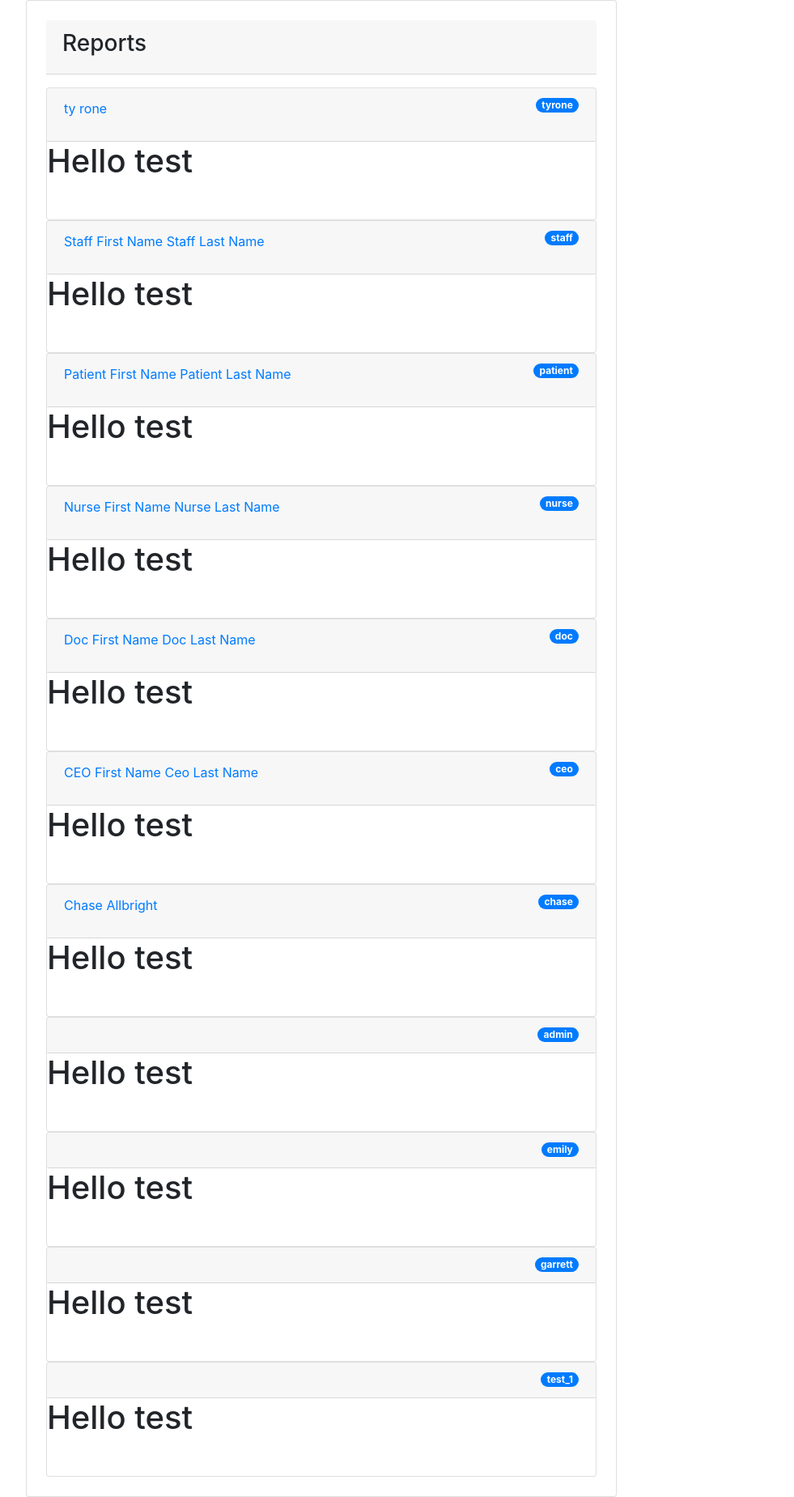
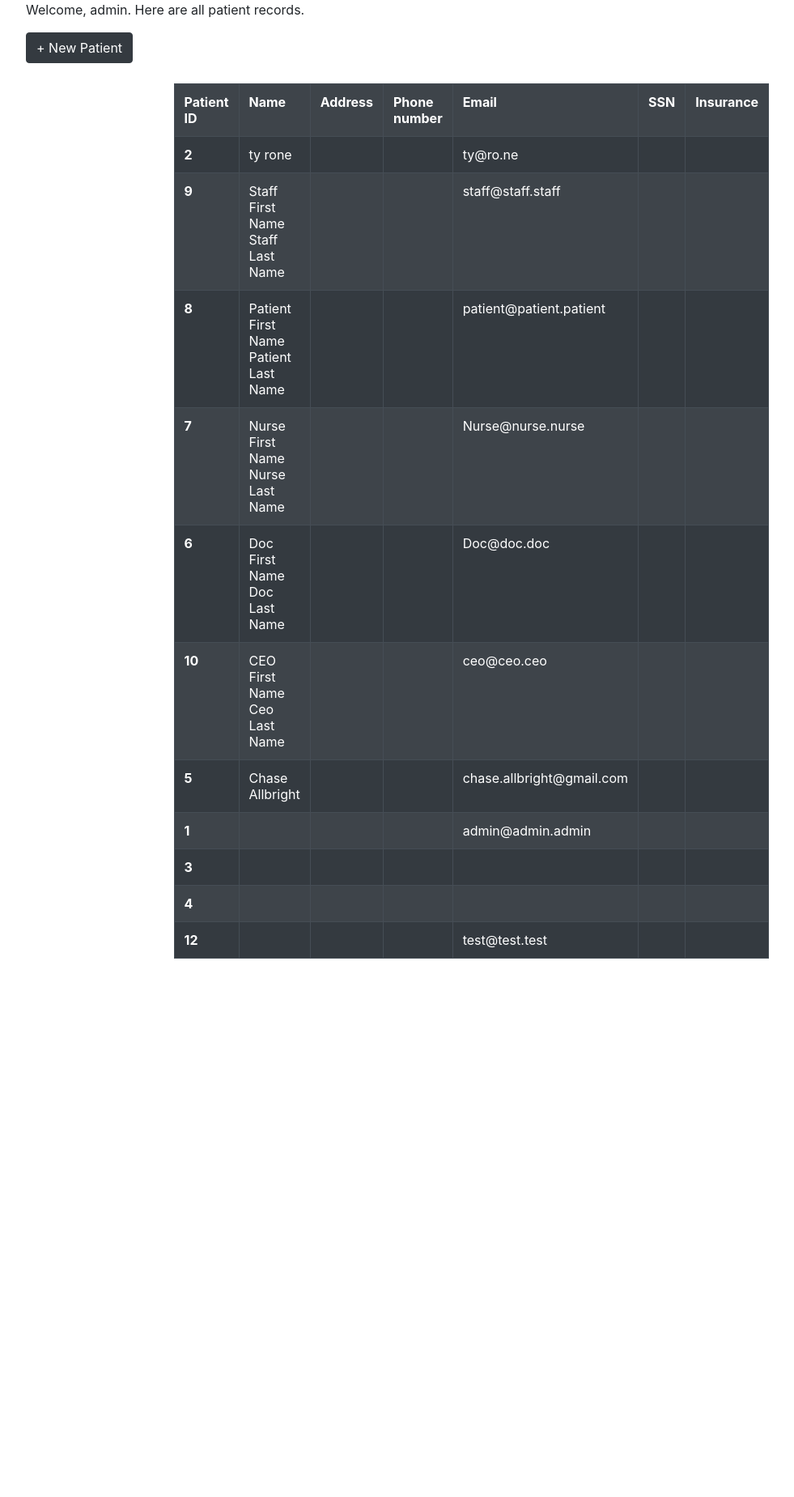
Before and after one commit to Kallbrig/Healthcare-Management-System, a Django app: page /records/ in a window 1280 px wide. Shown: the part 104-1953 px from the top of the page at 81% size, without its empty margins (53-1034 px from the left). After the commit the page ends 1304 px from the top, so only its background shows below. Run offline with Django 3.2, Linux system fonts and the light colour scheme; the first user in the database is signed in; data comes from the database, SQL or seed files in the repository; some libraries are stand-ins or nearby versions.

Commit message:
adding new patient, updated patientrecord list, working on individual record lists and new record

```diff
--- a/src/records/templates/records_list.html
+++ b/src/records/templates/records_list.html
@@ -4,40 +4,39 @@
     {# This Needs Serious Work#}
 
 
-    <div class="card p-4 float">
-        <div class="card-header mb-3"><h3>Reports</h3></div>
-        {% for object in object_list %}
-            {% if object %}
+    {% if user.is_authenticated %}
+        <p>Welcome, {{ user.get_username }}. Here are all patient records.</p>
+        {% endif %}
 
-                <div id="acordian">
-                    <div class="card">
+    <a href="#" class="btn btn-dark" style="margin-bottom: 25px"> + New Patient</a>
 
-                        <button id=""  class="card-header btn btn-link" data-toggle="collapse"
-                                data-target="#{{ object.username }}"
-                                aria-expanded="false" aria-controls="{{ object.username }}">
+                <div class=" justify-content-center">
+                    <table style="margin-left: 25%" class="table table-dark table-striped table-bordered table-hover">
+                        <tr>
+                            <th scope="col">Patient ID</th>
+                            <th scope="col">Name</th>
+                            <th scope="col">Address</th>
+                            <th scope="col">Phone number</th>
+                            <th scope="col">Email</th>
+                            <th scope="col">SSN</th>
+                            <th scope="col">Insurance</th>
+                        </tr>
+                            {% for object in object_list %}
+                                {% if object %}
+                        <tr>
+                            <th scope="row">{{object.pk}} </th>
+                            <td>{{ object.get_full_name }}</td>
+                            <td>{{ object.get_address }}</td>
+                            <td>{{ object.get_phone }}</td>
+                            <td>{{ object.email }}</td>
+                            <td>{{ object.ssn }}</td>
+                            <td>{{ object.insurance }}</td>
+                        </tr>
+                                {% endif %}
+                             {% endfor %}
 
-                            <p class="float-left">{{ object.get_full_name }}</p>
-                            <span class="badge badge-primary badge-pill float-right">{{ object.username }}</span>
-
-                        </button>
-<!-- A commit -->
-                        <h1>Hello test</h1>
-
-                        <div id="{{ object.username }}"  class="card-body" >
-                            {% for report in object.report_set.all %}
-
-                                <ul id="" class="list-group">
-                                    <a id="{% url 'report' report.id %}" href="{{ report.id }}" class="list-group-item list-group-item-action">{{ report }}</a>
-                                </ul>
-
-                            {% endfor %}
-                        </div>
+                    </table>
+                </div>
 
 
-                    </div>
-                </div>
-            {% endif %}
-        {% endfor %}
-    </div>
-
 {% endblock content %}
--- a/src/records/urls.py
+++ b/src/records/urls.py
@@ -18,11 +18,11 @@ from django.urls import path, include
 from django.contrib import admin
 from django.urls import path, include
 from django.contrib.auth import views as auth_views
-from . import views as reports_views
+from . import views as records_views
 
 urlpatterns = [
-    path('', reports_views.ReportUserList.as_view(), name='Record-User-List'),
-    path('<int:pk>/', reports_views.Records.as_view(),name='Record'),
-
+    path('', records_views.RecordUserList.as_view(), name='Record-User-List'),
+    path('<int:pk>/', records_views.Records.as_view(),name='Record'),
+    path('new_patient/', records_views.new_patient, name='new_patient'),
 
 ]
--- a/src/records/views.py
+++ b/src/records/views.py
@@ -7,7 +7,7 @@ from .models import Record
 # Create your views here.
 
 
-class ReportUserList(ListView):
+class RecordUserList(ListView):
     template_name = 'records_list.html'
     model = User
     ordering = ['-last_name']
@@ -18,3 +18,6 @@ class Records(DetailView):
     model = Record
     template_name = 'record.html'
     context_object_name = 'record'
+
+def new_patient(request):
+	return render(request, 'new_patient.html', {'title': 'New-patient'})
```
Also changed, not shown: src/records/templates/new_patient.html (added, +43 -0 lines), src/records/templates/record.html (+3 -5 lines), src/db.sqlite3.
